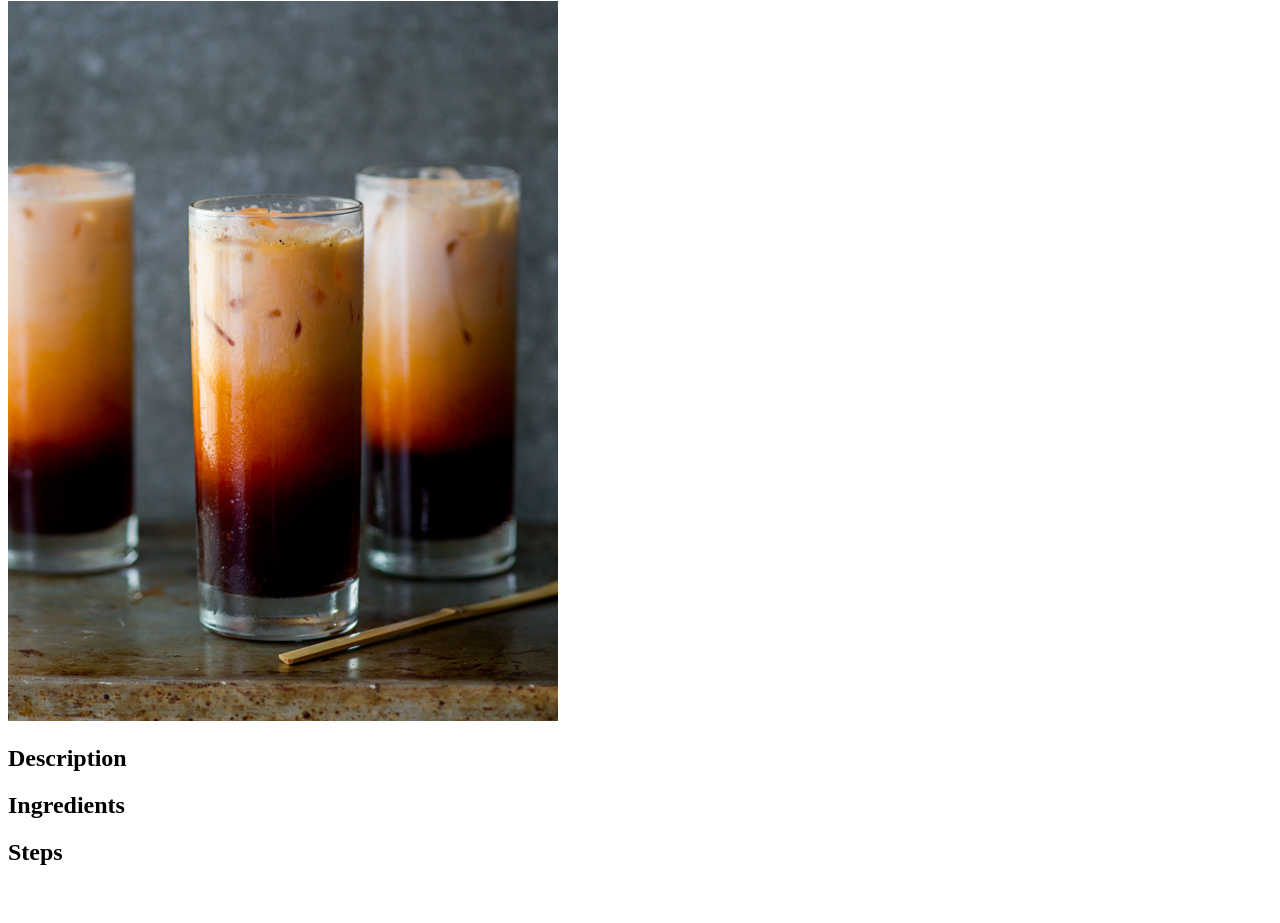
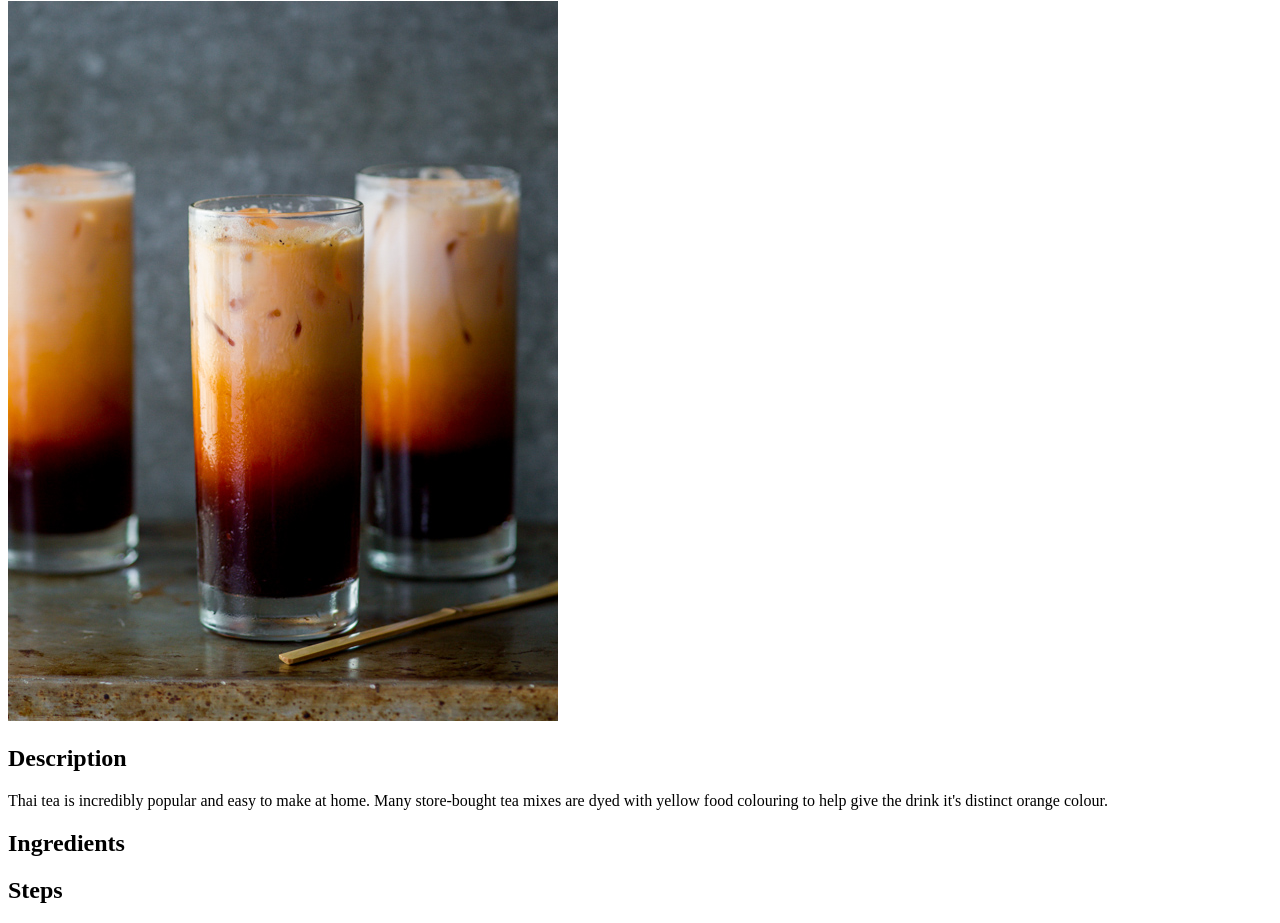
Before and after one commit to gitcommitem/odin-recipes, a plain HTML site: page recipes/thai-tea.html in a window 1280 px wide. Shown: the part 79-1002 px from the top of the page. Before the commit the page ends 965 px from the top, so only its background shows below. Drawn offline with Linux system fonts and the light colour scheme.

Commit message:
Add description text

```diff
--- a/recipes/thai-tea.html
+++ b/recipes/thai-tea.html
@@ -8,7 +8,8 @@
         <h1>Thai Tea</h1>
         <img src="../imgs/thai-tea.jpg" alt="Tall glasses of thai tea">
         <h2>Description</h2>
-        <p></p>
+        <p>Thai tea is incredibly popular and easy to make at home.
+            Many store-bought tea mixes are dyed with yellow food colouring to help give the drink it's distinct orange colour.</p>
         <h2>Ingredients</h2>
         <ul>
         </ul>
```
